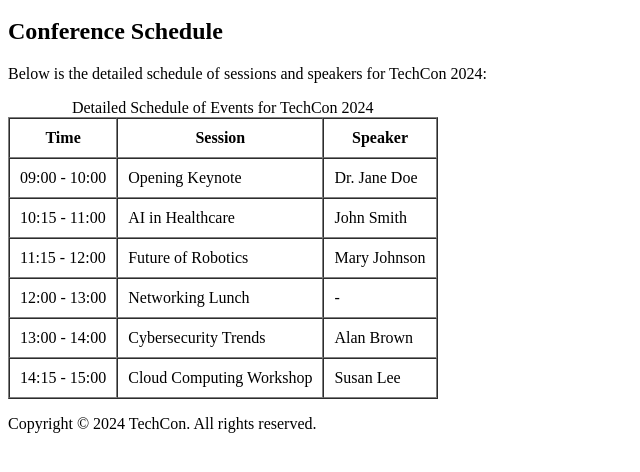
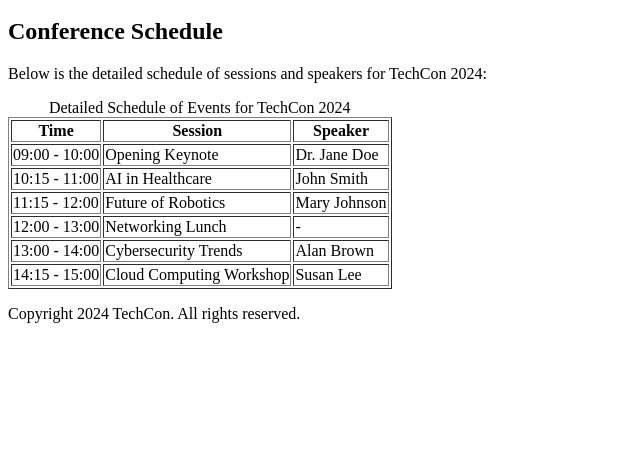
Before and after one commit to joannaibrahimdev/TechCon_HTML, a plain HTML site: page techcon_website/schedule.html in a window 1280 px wide. Shown: the part 154-626 px from the top of the page, without its empty margins (0-640 px from the left). Drawn offline with Linux system fonts and the light colour scheme.

Commit message:
Fix Schedule page table structure and footer for checker

```diff
--- a/techcon_website/schedule.html
+++ b/techcon_website/schedule.html
@@ -24,8 +24,7 @@
     <section>
         <h2>Conference Schedule</h2>
         <p>Below is the detailed schedule of sessions and speakers for TechCon 2024:</p>
-
-            <table border="1" cellpadding="10" cellspacing="0">
+        <table border="1">
             <caption>Detailed Schedule of Events for TechCon 2024</caption>
             <thead>
                 <tr>
@@ -70,9 +69,6 @@
     </section>
 </main>
 
-    <!-- Footer -->
 <footer>
-        <p>Copyright &copy; 2024 TechCon. All rights reserved.</p>
+    <p>Copyright 2024 TechCon. All rights reserved.</p>
 </footer>
-</body>
-</html>
```
Lines whose indentation alone changed are shown as unchanged.
